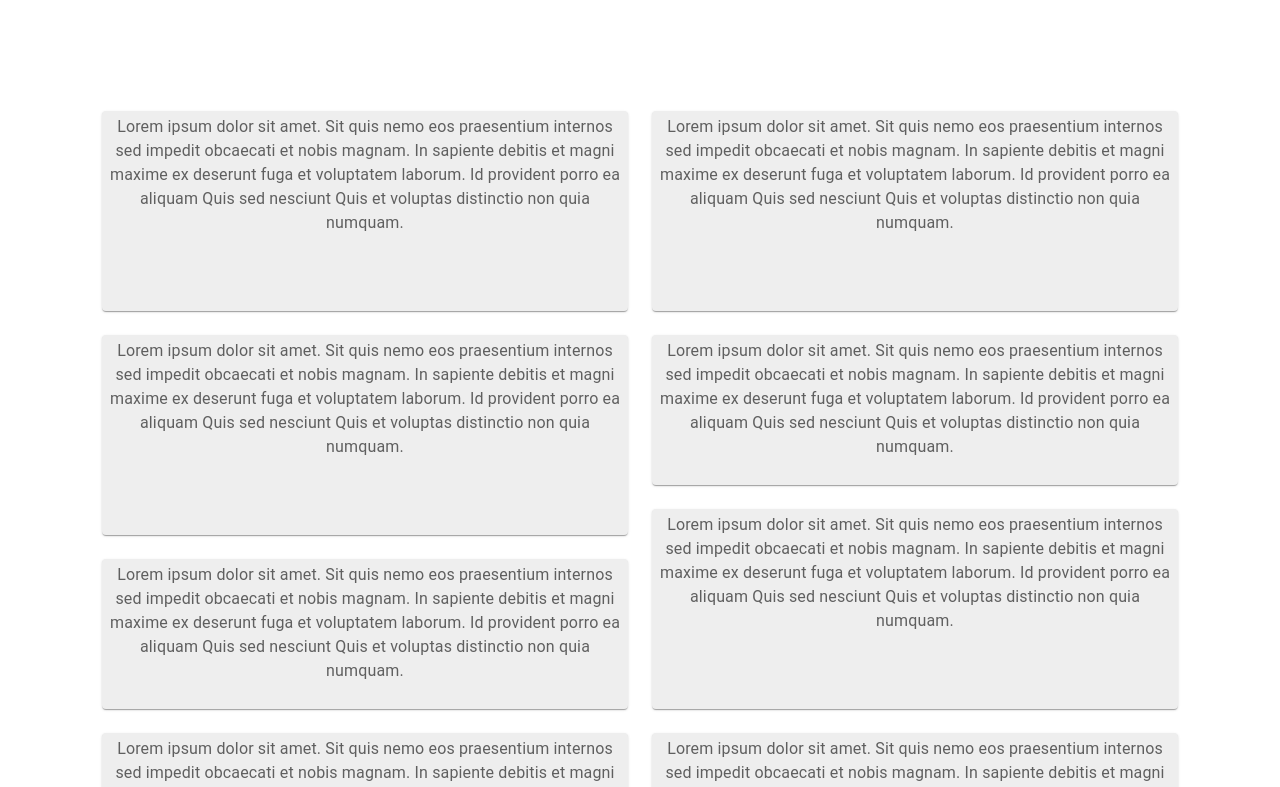
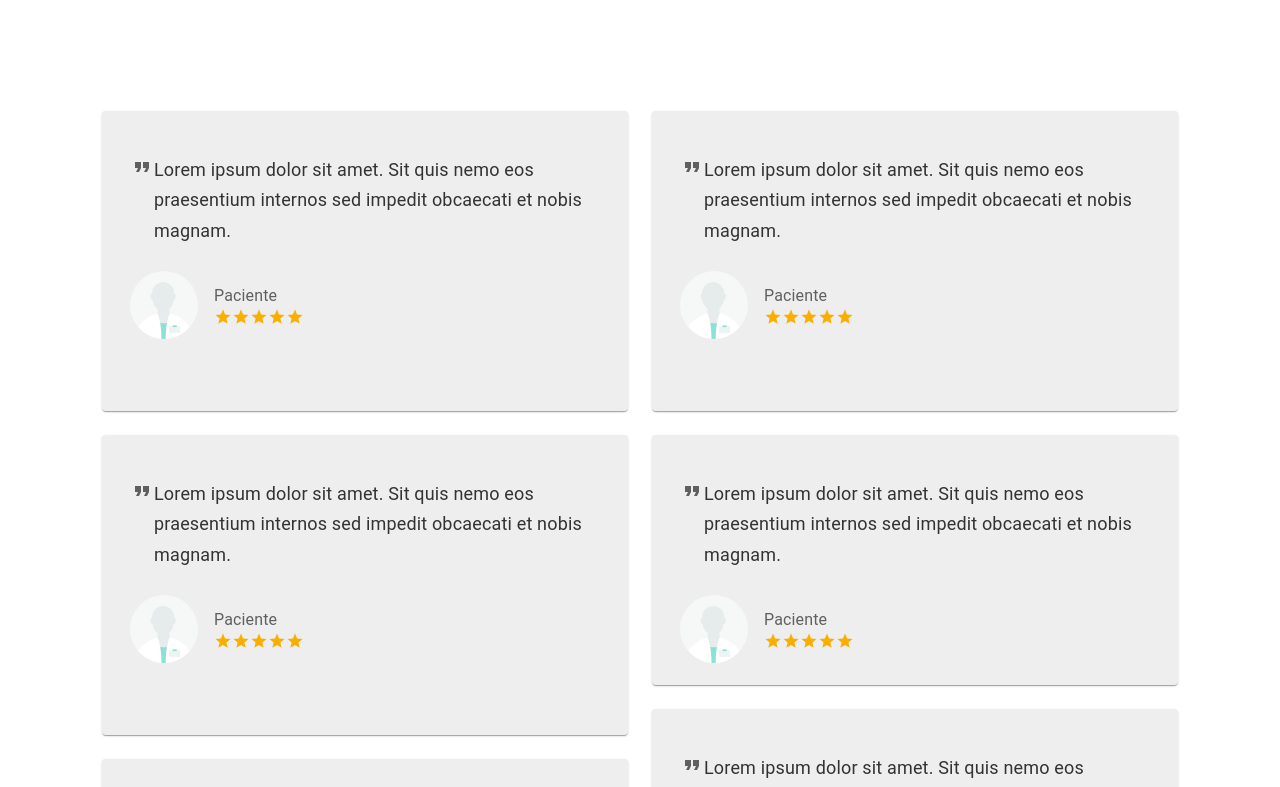
Before and after one commit to bahiensed/anabeatriz, a Next.js app: page / in a window 1280 px wide. Shown: the part 4669-5456 px from the top of the page. Built offline with nearby package versions, Linux system fonts and the light colour scheme.

Commit message:
Social Proof Rating

```diff
--- a/components/Price.tsx
+++ b/components/Price.tsx
@@ -5,7 +5,6 @@ import {
   TableBody,
   TableCell,
   TableContainer,
-  TableHead,
   TableRow,
   Typography,
 } from "@mui/material";
--- /dev/null
+++ b/components/Rating.tsx
@@ -0,0 +1,25 @@
+import * as React from "react";
+import Rating from "@mui/material/Rating";
+import Stack from "@mui/material/Stack";
+import { Typography } from "@mui/material";
+
+export default function HalfRating() {
+  return (
+    <Stack
+      sx={{
+        width: "100%",
+        textAlign: "left",
+        mt: 3,
+      }}
+    >
+      <Typography>Paciente</Typography>
+      <Rating
+        name="size-small"
+        size="small"
+        defaultValue={2.5}
+        precision={5}
+        readOnly
+      />
+    </Stack>
+  );
+}
--- a/components/SocialProof.tsx
+++ b/components/SocialProof.tsx
@@ -1,13 +1,18 @@
 "use client";
 
+import Image from "next/image";
 import Box from "@mui/material/Box";
-import { styled, Paper, Typography } from "@mui/material";
+import { styled, Paper, Typography, Container, Stack } from "@mui/material";
 import Masonry from "@mui/lab/Masonry";
 import type {} from "@mui/lab/themeAugmentation";
 import "@mui/lab/themeAugmentation";
+import HalfRating from "@/components/Rating";
+import FormatQuoteIcon from "@mui/icons-material/FormatQuote";
+import doctorImage from "@/public/images/doctorImage.png";
 import { dosis } from "@/fonts/Dosis";
+import { openSans } from "@/fonts/OpenSans";
 
-const heights = [200, 200, 200, 150, 200, 150, 200, 150, 200, 150];
+const heights = [300, 300, 300, 250, 300, 250, 300, 250, 300, 250];
 
 const Item = styled(Paper)(({ theme }) => ({
   backgroundColor: theme.palette.mode === "dark" ? "#1A2027" : "#eee",
@@ -56,17 +61,46 @@ export default function SocialProof() {
       >
         {heights.map((height, index) => (
           <Item key={index} sx={{ height }}>
-            <Typography
+            <Container
               sx={{
-                float: "left",
+                mt: 5,
               }}
             >
-              Lorem ipsum dolor sit amet. Sit quis nemo eos praesentium internos
-              sed impedit obcaecati et nobis magnam. In sapiente debitis et
-              magni maxime ex deserunt fuga et voluptatem laborum. Id provident
-              porro ea aliquam Quis sed nesciunt Quis et voluptas distinctio non
-              quia numquam.{" "}
-            </Typography>
+              <Stack direction="row">
+              <Stack direction="column">
+                  <FormatQuoteIcon />
+                </Stack>
+                <Typography
+                  className={openSans.className}
+                  sx={{
+                    color: "#333",
+                    fontSize: "18px",
+                    lineHeight: 1.7,
+                    position: "relative",
+                    width: "100%",
+                    textAlign: "left",
+                  }}
+                >
+                  Lorem ipsum dolor sit amet. Sit quis nemo eos praesentium
+                  internos sed impedit obcaecati et nobis magnam.{" "}
+                </Typography>
+
+              </Stack>
+
+              <Stack direction="row" spacing={2}>
+                <Image
+                  alt="Doctor Image"
+                  src={doctorImage}
+                  style={{
+                    borderRadius: "50px",
+                    marginTop: 25,
+                  }}
+                />
+                <Stack direction="column" justifyContent="center">
+                  <HalfRating />
+                </Stack>
+              </Stack>
+            </Container>
           </Item>
         ))}
       </Masonry>
```
Also changed, not shown: public/images/doctorImage.png (added).
